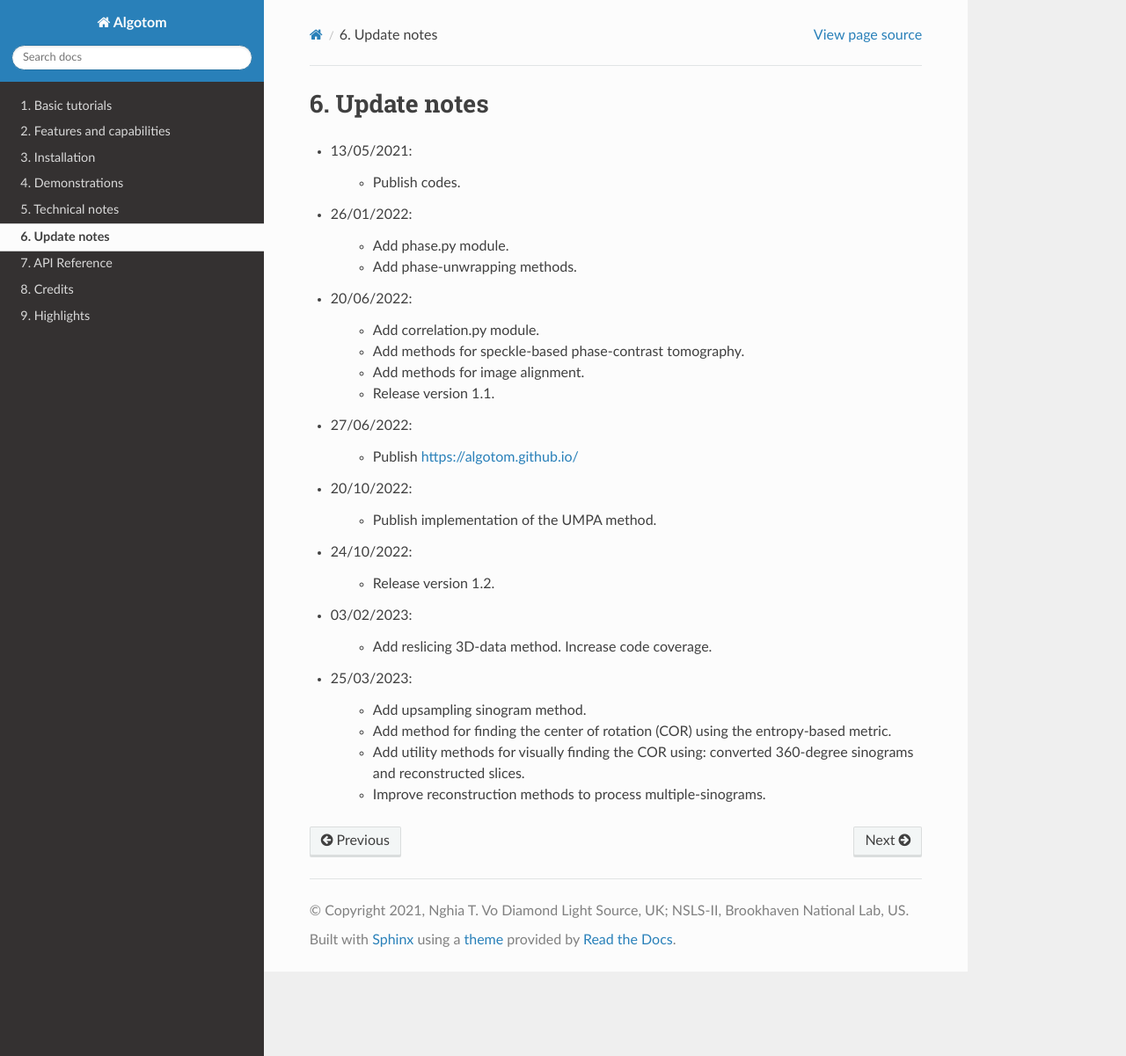
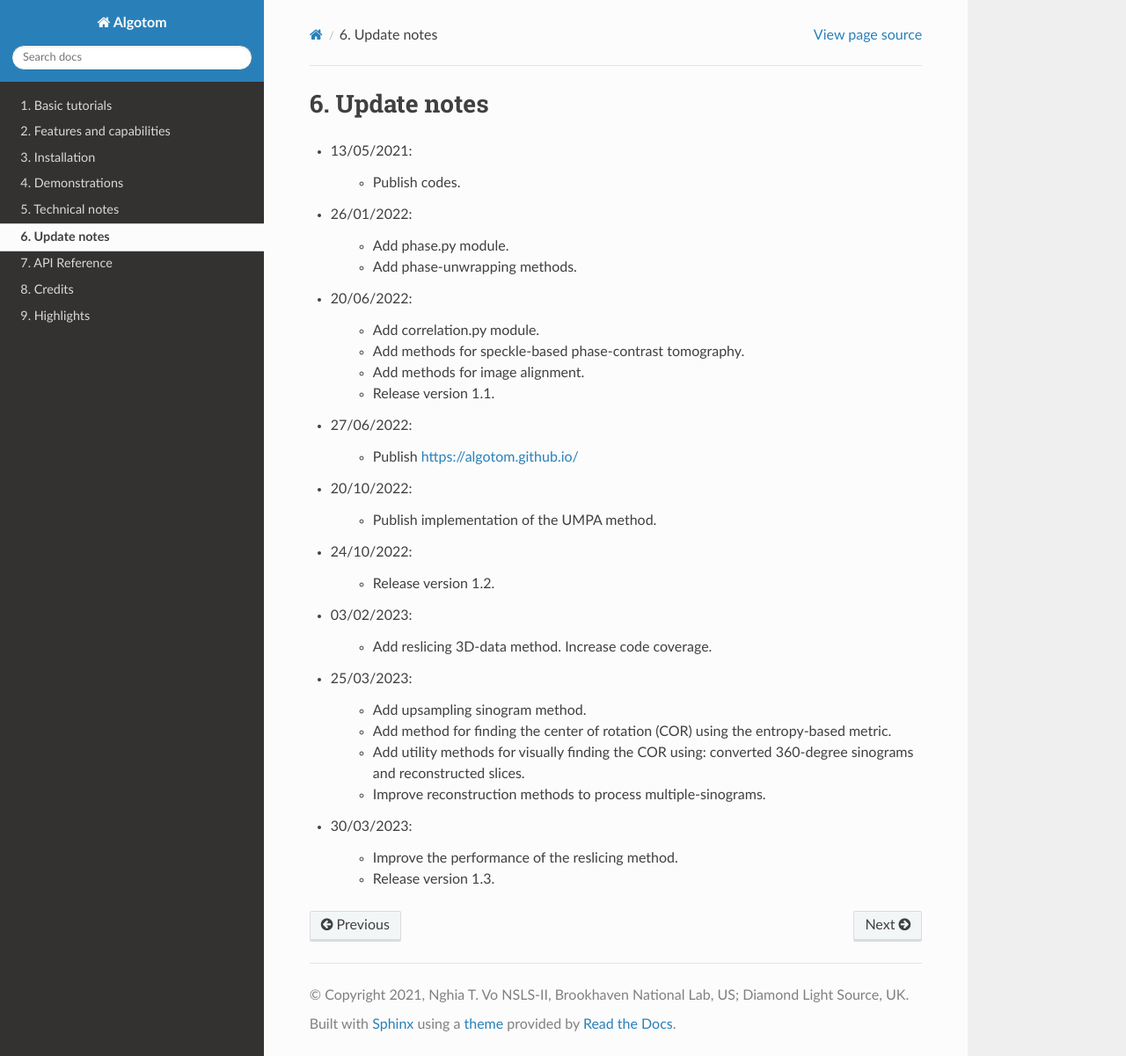
Before and after one commit to algotom/algotom, a Sphinx documentation site: the page built from docs/source/toc/section6.rst, in a window 1280 px wide and 1201 px high. Shown: the whole window at 88% size. Built offline with Sphinx 7.4.7 and the Read the Docs theme 2.0.0, drawn with Linux system fonts in a browser that asks for light colours.

Commit message:
Update docs

```diff
--- a/docs/source/conf.py
+++ b/docs/source/conf.py
@@ -76,10 +76,10 @@ source_suffix = '.rst'
 master_doc = 'index'
 
 # General information about the project.
-Affiliation1 = u' Diamond Light Source, UK'
-Affiliation2 = u'; NSLS-II, Brookhaven National Lab, US'
-project = u'Algotom'
-copyright = u'2021, Nghia T. Vo ' + Affiliation1 + Affiliation2
+Affiliation1 = "NSLS-II, Brookhaven National Lab, US"
+Affiliation2 = "; Diamond Light Source, UK"
+project = "Algotom"
+copyright = "2021, Nghia T. Vo " + Affiliation1 + Affiliation2
 
 # The version info for the project you're documenting, acts as replacement for
 # |version| and |release|, also used in various other places throughout the
--- a/docs/source/toc/section6.rst
+++ b/docs/source/toc/section6.rst
@@ -39,3 +39,8 @@ Update notes
     + Add method for finding the center of rotation (COR) using the entropy-based metric.
     + Add utility methods for visually finding the COR using: converted 360-degree sinograms and reconstructed slices.
     + Improve reconstruction methods to process multiple-sinograms.
+
+- 30/03/2023:
+
+    + Improve the performance of the reslicing method.
+    + Release version 1.3.
```
